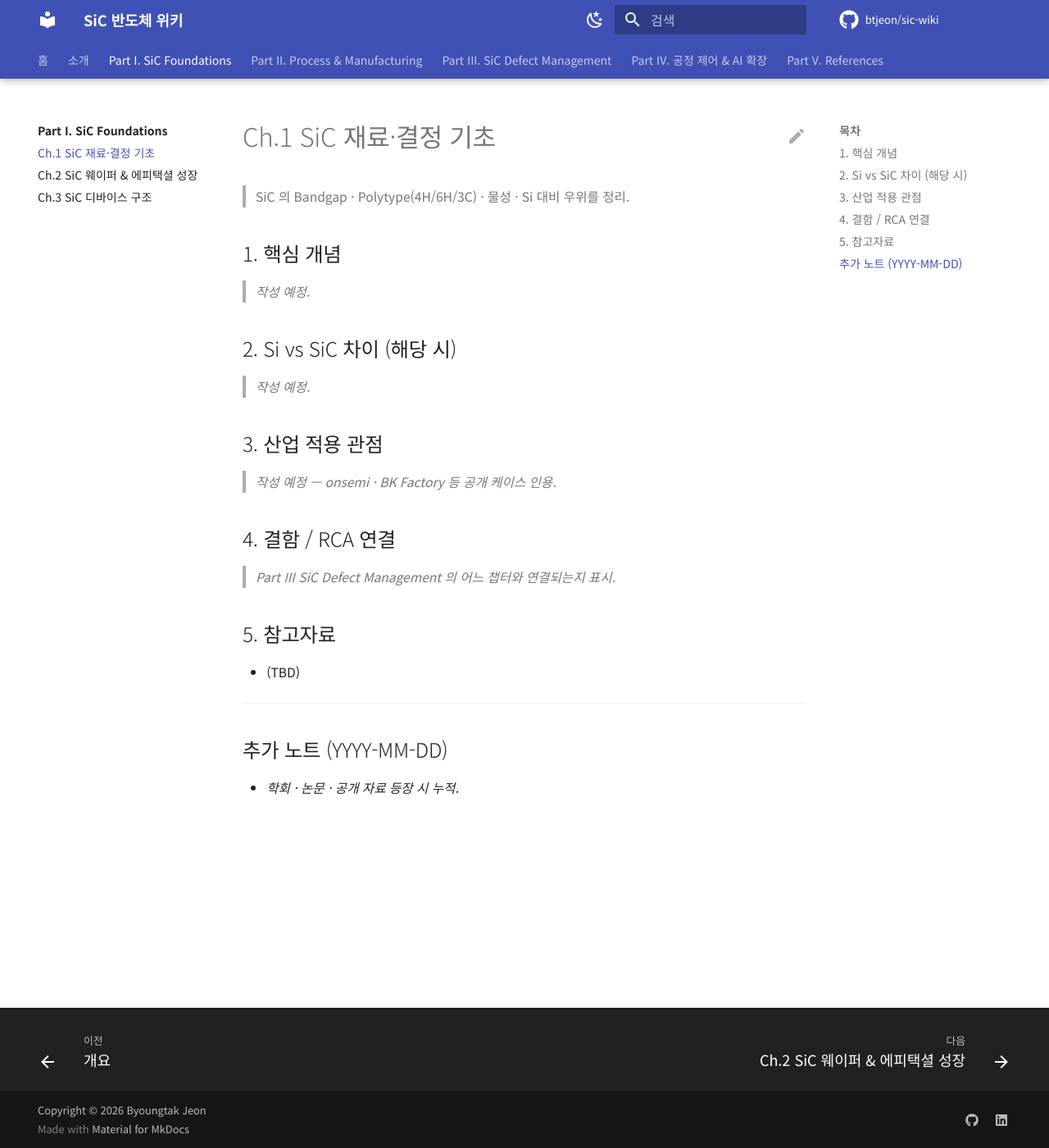
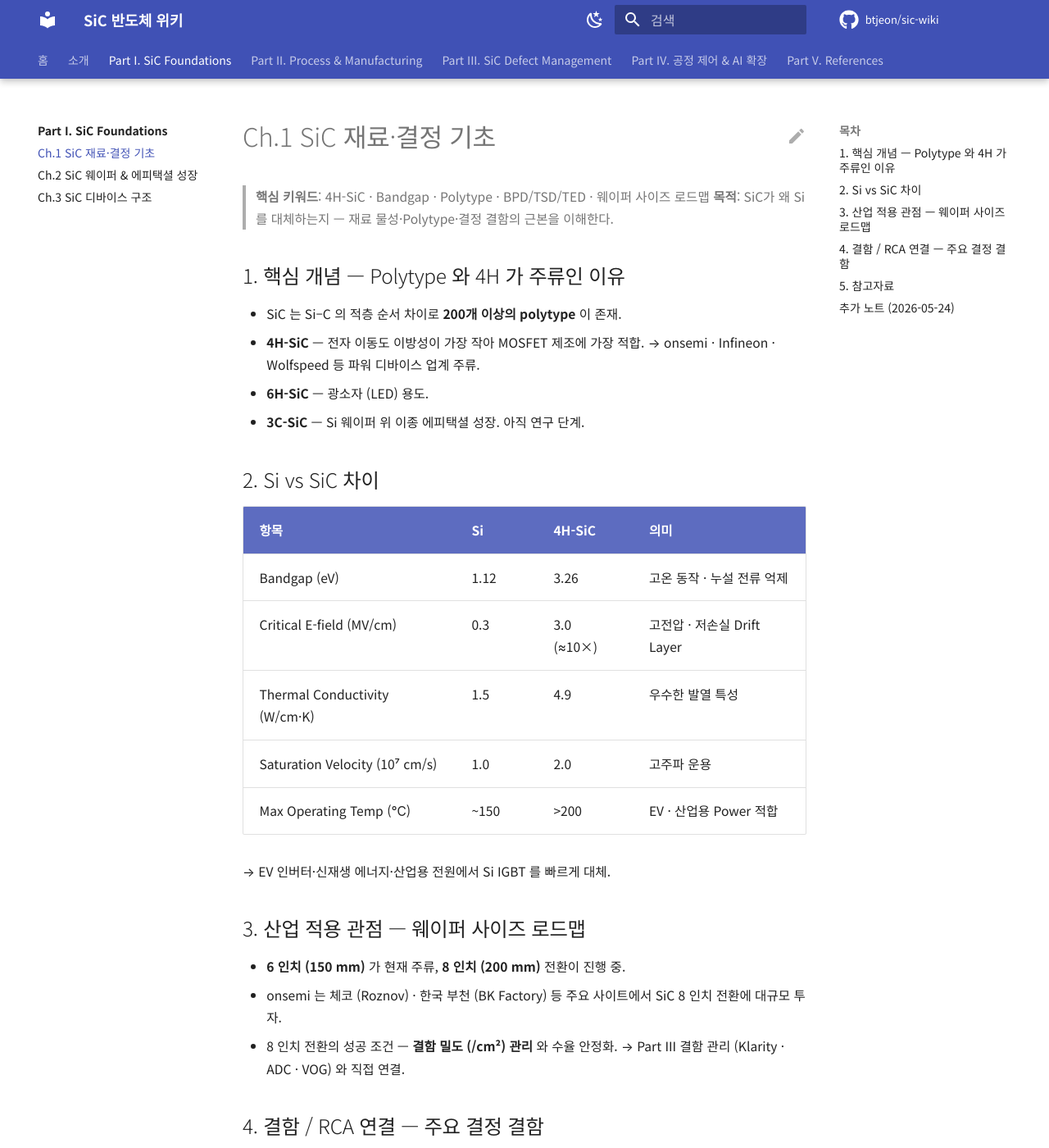
Before and after one commit to btjeon/sic-wiki, an MkDocs documentation site: the page built from docs/01-foundations/ch01-material.md, in a window 1280 px wide and 1400 px high. Shown: the whole window at 82% size. Built offline with MkDocs 1.6.1 and Material for MkDocs 9.7.7, drawn with Linux system fonts in a browser that asks for light colours; comment, search, counter and statistics services are not loaded; some of the changed text lies outside the part shown.

Commit message:
docs(ch01): import Notion content for SiC 재료·결정 기초
Notion 'SiC Study Hub > Chapter 1' 본문을 wiki 템플릿에 매핑:
- §1 Polytype (4H/6H/3C), §2 Si vs SiC 표, §3 웨이퍼 사이즈 로드맵
- §4 주요 결정 결함 (BPD/TSD/TED/Carrot/Micropipe) + Part III 5개 stub 와 cross-link

Notion 표 행 병합 오류와 본문 typo 정리. hiring 관련 메타 제거.

Co-Authored-By: Claude Opus 4.7 (1M context) <noreply@anthropic.com>

```diff
--- a/docs/01-foundations/ch01-material.md
+++ b/docs/01-foundations/ch01-material.md
@@ -4,30 +4,57 @@ title: Ch.1 SiC 재료·결정 기초
 
 # Ch.1 SiC 재료·결정 기초
 
-> SiC 의 Bandgap · Polytype(4H/6H/3C) · 물성 · Si 대비 우위를 정리.
+> **핵심 키워드**: 4H-SiC · Bandgap · Polytype · BPD/TSD/TED · 웨이퍼 사이즈 로드맵
+> **목적**: SiC가 왜 Si를 대체하는지 — 재료 물성·Polytype·결정 결함의 근본을 이해한다.
 
-## 1. 핵심 개념
+## 1. 핵심 개념 — Polytype 와 4H 가 주류인 이유
 
-> _작성 예정._
+- SiC 는 Si–C 의 적층 순서 차이로 **200개 이상의 polytype** 이 존재.
+- **4H-SiC** — 전자 이동도 이방성이 가장 작아 MOSFET 제조에 가장 적합.
+  → onsemi · Infineon · Wolfspeed 등 파워 디바이스 업계 주류.
+- **6H-SiC** — 광소자 (LED) 용도.
+- **3C-SiC** — Si 웨이퍼 위 이종 에피택셜 성장. 아직 연구 단계.
 
-## 2. Si vs SiC 차이 (해당 시)
+## 2. Si vs SiC 차이
 
-> _작성 예정._
+| 항목 | Si | 4H-SiC | 의미 |
+|------|----|--------|------|
+| Bandgap (eV) | 1.12 | 3.26 | 고온 동작 · 누설 전류 억제 |
+| Critical E-field (MV/cm) | 0.3 | 3.0 (≈10×) | 고전압 · 저손실 Drift Layer |
+| Thermal Conductivity (W/cm·K) | 1.5 | 4.9 | 우수한 발열 특성 |
+| Saturation Velocity (10⁷ cm/s) | 1.0 | 2.0 | 고주파 운용 |
+| Max Operating Temp (℃) | ~150 | >200 | EV · 산업용 Power 적합 |
 
-## 3. 산업 적용 관점
+→ EV 인버터·신재생 에너지·산업용 전원에서 Si IGBT 를 빠르게 대체.
 
-> _작성 예정 — onsemi · BK Factory 등 공개 케이스 인용._
+## 3. 산업 적용 관점 — 웨이퍼 사이즈 로드맵
 
-## 4. 결함 / RCA 연결
+- **6 인치 (150 mm)** 가 현재 주류, **8 인치 (200 mm)** 전환이 진행 중.
+- onsemi 는 체코 (Roznov) · 한국 부천 (BK Factory) 등 주요 사이트에서 SiC 8 인치 전환에 대규모 투자.
+- 8 인치 전환의 성공 조건 — **결함 밀도 (/cm²) 관리** 와 수율 안정화.
+  → Part III 결함 관리 (Klarity · ADC · VOG) 와 직접 연결.
 
-> _Part III SiC Defect Management 의 어느 챕터와 연결되는지 표시._
+## 4. 결함 / RCA 연결 — 주요 결정 결함
+
+| 결함 유형 | 영향 | 연결 챕터 |
+|---|---|---|
+| **BPD** (Basal Plane Dislocation) | 양극성 동작 시 Stacking Fault 로 전환 → **Bipolar Degradation** 의 주범 | [D-14 Body Diode & BPD](../03-defect/d14-body-diode.md) |
+| **TSD** (Threading Screw Dislocation) | Gate Oxide 신뢰성 저하 · Killer 결함 원인 | [D-12 Gate Oxide](../03-defect/d12-gate-oxide.md) |
+| **TED** (Threading Edge Dislocation) | Leakage 증가 | [A-4 Killer RCA](../03-defect/a04-killer-rca.md) |
+| **Carrot / Triangular / Comet** | 에피택셜 성장 단계 표면·형상 결함 | [B-5 AOI](../03-defect/b05-aoi.md) · [B-6 ADC](../03-defect/b06-adc.md) |
+| **Micropipe** | 관통형 hollow defect — 현대 고품질 웨이퍼에서는 거의 제거됨 | [A-2 표면 결함](../03-defect/a02-surface.md) |
+
+상세 표면·서브-CD 결함 메커니즘은 [Ch.2 웨이퍼 & 에피](ch02-wafer-epi.md) 와 [Part III. A 결함의 이해](../03-defect/index.md) 참고.
 
 ## 5. 참고자료
 
-- (TBD)
+- [onsemi — Silicon Carbide (SiC)](https://www.onsemi.com/products/discrete-power-modules/silicon-carbide-sic)
+- *SiC Power Devices and ICs*, B. J. Baliga (Wiley) — Polytype / 결함 종합.
+- "Threading Dislocations in 4H-SiC and Their Impact on Device Reliability" — IEEE T-ED 등 학회 자료 참고.
 
 ---
 
-## 추가 노트 (YYYY-MM-DD)
+## 추가 노트 (2026-05-24)
 
-- _학회 · 논문 · 공개 자료 등장 시 누적._
+- Notion 원본 (`SiC Study Hub > Chapter 1`) 1차 이관 완료.
+- 8 인치 전환 관련 onsemi 외 사이트 (Wolfspeed Mohawk Valley 등) 비교는 [Ch.6 수직계열 통합](../02-process/ch06-vertical-integration.md) 으로.
```
